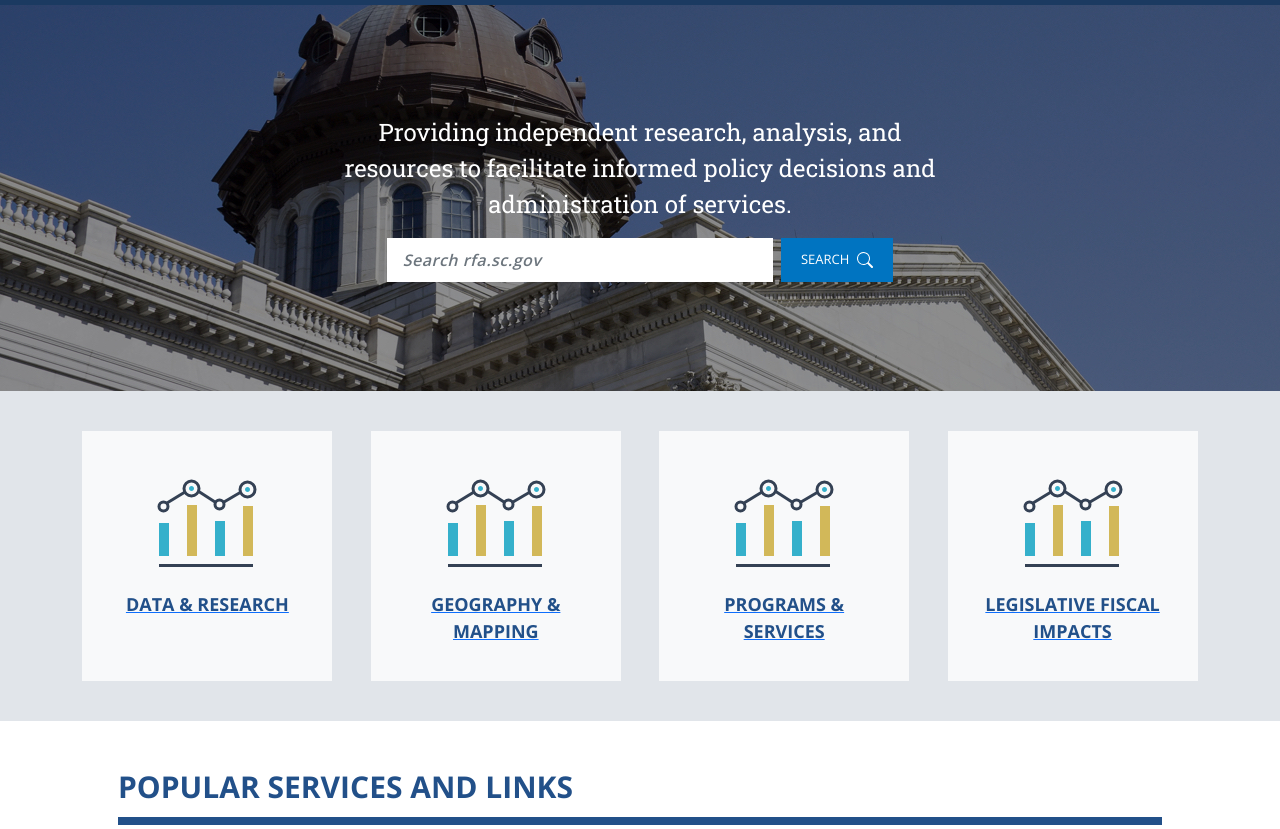
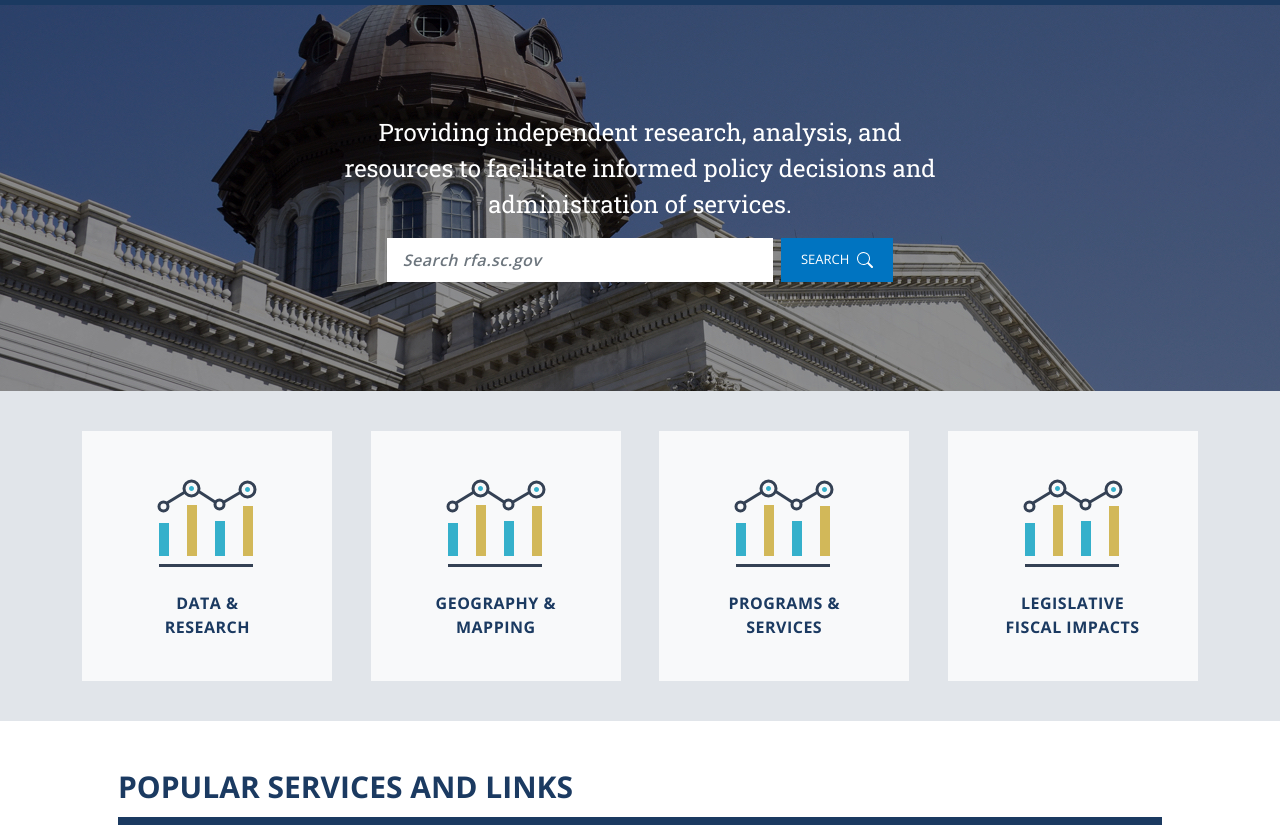
Before and after one commit to martino-web-design/scrfa-ui-project, a plain HTML site: page index.html in a window 1280 px wide. Shown: the part 123-952 px from the top of the page. Drawn offline with nearby package versions, Linux system fonts and the light colour scheme.

Commit message:
made some css edits

```diff
--- a/index.html
+++ b/index.html
@@ -166,30 +166,30 @@
       <section class="container-fluid py-3 section-one">
         <div class="row d-flex mx-sm-5">
           <div class="box col-md-5 col-xl-2 bg-light d-flex flex-column my-4 mx-3 py-5">
-            <a class="d-flex flex-column" href="#">
+            <a class="d-flex flex-column text-decoration-none" href="#">
               <img src="images/Group.svg" alt="Design graph" />
-              <span class="text-center text-uppercase m-4">Data & research</span>
+              <span class="text-center text-uppercase m-4 px-4">Data & research</span>
             </a>
           </div>
 
           <div class="box col-md-5 col-xl-2 bg-light d-flex flex-column my-4 mx-3 py-5">
-            <a class="d-flex flex-column" href="#">
+            <a class="d-flex flex-column text-decoration-none" href="#">
               <img src="images/Group.svg" alt="Design graph" />
               <span class="text-center text-uppercase m-4">Geography & mapping</span>
             </a>
           </div>
 
           <div class="box col-md-5 col-xl-2 bg-light d-flex flex-column m-4 mx-3 py-5">
-            <a class="d-flex flex-column" href="#">
+            <a class="d-flex flex-column text-decoration-none" href="#">
               <img src="images/Group.svg" alt="Design graph" />
               <span class="text-center text-uppercase m-4">Programs & services</span>
             </a>
           </div>
 
           <div class="box col-md-5 col-xl-2 bg-light d-flex flex-column m-4 mx-3 py-5">
-            <a class="d-flex flex-column" href="#">
+            <a class="d-flex flex-column text-decoration-none" href="#">
               <img src="images/Group.svg" alt="Design graph" />
-              <span class="text-center text-uppercase mt-4 mx-2">Legislative fiscal impacts</span>
+              <span class="text-center text-uppercase mt-4 mx-4 px-3">Legislative fiscal impacts</span>
             </a>
           </div>
         </div>
--- a/style.css
+++ b/style.css
@@ -1,3 +1,4 @@
+/* --- base layout--- */
 body,
 p,
 span,
@@ -16,6 +17,7 @@ h3 {
   color: #142b47;
 }
 
+/* --- btn states --- */
 .btn:hover {
   background-color: #3068ad;
   color: #fff;
@@ -33,7 +35,7 @@ h3 {
   color: #fff;
 }
 
-/* navbar */
+/* --- navbar  --- */
 nav {
   border-bottom: 8px solid #1b3a61;
 }
@@ -111,7 +113,7 @@ nav h3 {
   color: #415a7b;
 }
 
-/* navbar dropdown menu */
+/* --- navbar dropdown menu --- */
 .dropdown-menu {
   border-radius: 0px;
   border-bottom: 8px solid #225089;
@@ -167,7 +169,7 @@ nav h3 {
   padding-bottom: 0.5rem;
 }
 
-/* search dropdown */
+/* --- search dropdown --- */
 .search-dropdown form {
   padding: 0.75rem;
   background-color: #0074c1;
@@ -213,7 +215,7 @@ nav h3 {
   fill: #fff;
 }
 
-/* banner image */
+/* --- banner image --- */
 .banner-image p {
   font-family: "Roboto Slab", sans-serif;
   font-size: 24px;
@@ -244,14 +246,12 @@ nav h3 {
   padding: 0.75rem 1.25rem;
 }
 
-/* section one */
+/* --- section one --- */
 .section-one {
   background-color: rgb(225, 229, 234);
 }
 
 .section-one .row {
-  /* margin-left: 4rem; */
-  /* margin-right: 4rem; */
   justify-content: space-evenly;
   align-items: center;
 }
@@ -264,30 +264,27 @@ nav h3 {
 .section-one div.box {
   height: 250px;
   width: 250px;
-  /* padding-left: 2.5rem; */
-  /* padding-right: 2.5rem; */
 }
 
 .section-one span {
-  font-size: 18px;
+  font-size: 16px;
   font-weight: 700;
-  color: #225089;
+  letter-spacing: 0.5px;
+  color: #1b3a61;
 }
 
-/* section two */
+/* --- section two --- */
 .section-two .container {
-  /* padding-left: 4rem; */
-  /* padding-right: 4rem; */
   margin-bottom: 3rem;
 }
 
 .section-two h2 {
   font-weight: 700;
   font-size: 30px;
-  color: #225089;
+  color: #1b3a61;
   padding-bottom: 0.75rem;
   margin-bottom: 2rem;
-  border-bottom: 8px solid #225089;
+  border-bottom: 8px solid #1b3a61;
 }
 
 .section-two a {
@@ -296,7 +293,7 @@ nav h3 {
   color: #0074c1;
 }
 
-/* section three */
+/* --- section three --- */
 .section-three a {
   font-size: 18px;
   font-weight: 600;
@@ -304,7 +301,7 @@ nav h3 {
 }
 
 .section-three h2 {
-  color: #225089;
+  color: #1b3a61;
 }
 
 .section-three h4 {
@@ -394,7 +391,7 @@ nav h3 {
   min-width: 16px;
 }
 
-/* logos */
+/* --- logos --- */
 .rfa-logo {
   height: 80px;
   width: 80px;
@@ -409,7 +406,7 @@ nav h3 {
   height: 386px;
 }
 
-/* footer */
+/* --- footer --- */
 footer {
   background-color: #1b3a61;
   padding-top: 2rem;
@@ -461,6 +458,7 @@ footer .navigation li {
   margin-top: 2rem;
 }
 
+/* --- media q's --- */
 @media (max-width: 575.98px) {
   .section-three span.events {
     font-size: 14px;
```
Also changed, not shown: 1 other file.
